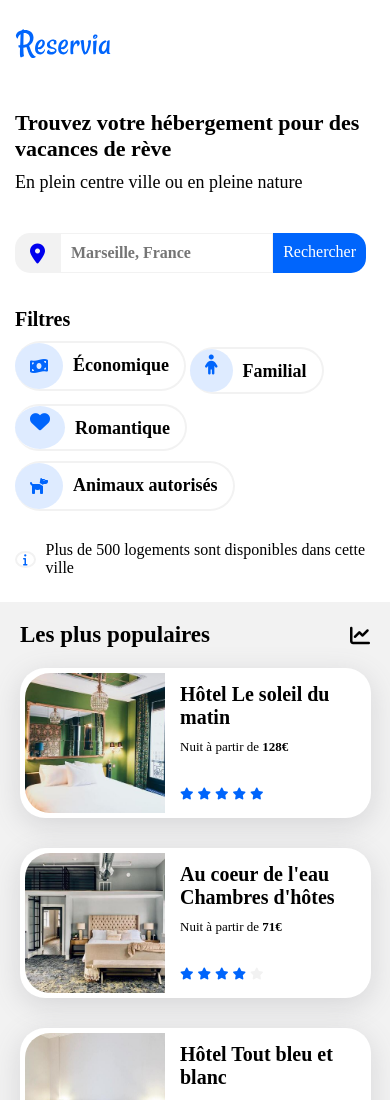
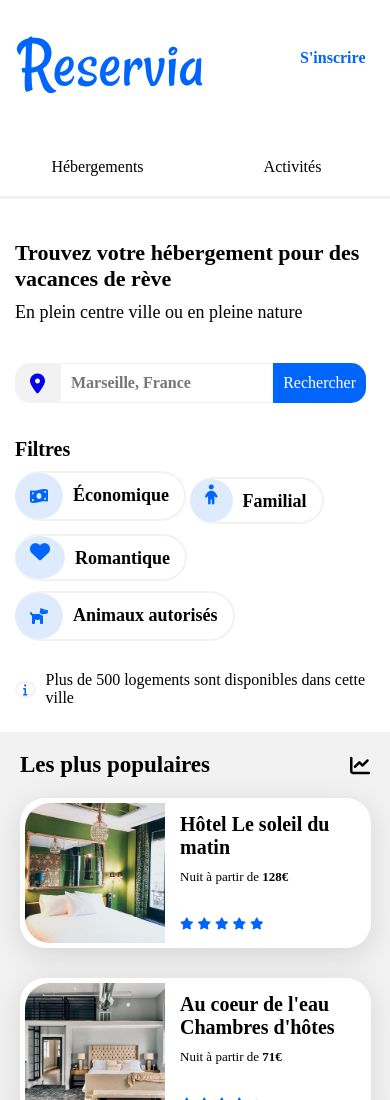
Before and after one commit to nartrix/DanieloDimitri_2_25032021, a plain HTML site: page index.html in a window 390 px wide. Shown: the top 1100 px of the page. Drawn offline with Linux system fonts and the light colour scheme; a web font is replaced by a local one.

Commit message:
feat:style: building navbar mobil

```diff
--- a/index.html
+++ b/index.html
@@ -16,16 +16,16 @@
                 <div class="logo">
                     <img src="images/logo/Reservia.svg">
                 </div>
+                <div class="signup-nav" >
+                    <a href="#">S'inscrire</a>
+                </div>
                 <div class="menu">
                     <ul class="items-menu">
                         <li class="item-menu">
-                            <a class="link-nav acitve" type="button" href="#">Hébergements</a>
+                            <a class="link-nav" href="#">Hébergements</a>
                         </li>
                         <li class="item-menu">
-                            <a class="link-nav" type="button" href="#">Activités</a>
-                        </li>
-                        <li class="item-menu">
-                            <a class="signup-nav" type="button" href="#">S'inscrire</a>
+                            <a class="link-nav" href="#">Activités</a>
                         </li>
                     </ul>
                 </div>
@@ -45,7 +45,7 @@
                         <i class="fas fa-map-marker-alt fa-lg"></i>
                     </a>
                     <input  class="text-location" type="text" placeholder="Marseille, France">
-                    <a class="btn-search" type="submit">Rechercher</a>
+                    <button class="btn-search" type="submit">Rechercher</button>
                 </div>
             </div>
 
@@ -58,19 +58,19 @@
                 <div class="items-filter">
                     <div class="item-filter">
                         <i class="fas fa-money-bill-wave fa-xm logo-filter"></i>
-                        <a class="filter-content" type="button" href="#">Économique</a>
+                        <a class="filter-content" href="#">Économique</a>
                     </div>
                     <div class="item-filter">
                         <i class="fas fa-child fa-lg logo-filter"></i>
-                        <a class="filter-content" type="button" href="#">Familial</a>
+                        <a class="filter-content"  href="#">Familial</a>
                     </div>
                     <div class="item-filter">
                         <i class="fas fa-heart fa-lg logo-filter"></i>
-                        <a class="filter-content" type="button" href="#">Romantique</a>
+                        <a class="filter-content"  href="#">Romantique</a>
                     </div>
                     <div class="item-filter">
                         <i class="fas fa-dog fa-xm logo-filter"></i>
-                        <a class="filter-content" type="button" href="#">Animaux autorisés</a>
+                        <a class="filter-content" href="#">Animaux autorisés</a>
                     </div>
                 </div>
             </div>
--- a/style.css
+++ b/style.css
@@ -27,61 +27,81 @@
     margin-right: auto;
     margin-left: auto;
     display: flex;
-    align-items: flex-end;
+    flex-direction: row;
     height: 70px;
+}
+
+.header-container :nth-child(1) {
+    order: 1;
+}
+
+.header-container :nth-child(2) {
+    order: 3;
+}
+
+.header-container :nth-child(3) {
+    order: 2;
+}
+
+.logo {
+    display: flex;
+    float: right;
+    margin-top: 30px;
 }
 
 .menu {
     display: flex;
+    justify-content: flex-end;
     width: 100%;
 }
 
 .items-menu {
-    display: flex;
-    width: 100%;
+    width: 90%;
+    display: inline-flex;
     justify-content: flex-end;
     list-style: none;
+    align-items: center;
+    text-align: center;
 }
 
 .item-menu {
-    padding-bottom: 10px;
+    padding-top: 49px;
 }
 
-.link-nav {
-    color: black;
+.item-menu a {
+    padding-top: 48px;
+    padding-right: 10px;
+    padding-left: 10px;
     text-decoration: none;
-    margin-right: 20px;
-    padding: 39px 20px 40px 20px;
-
+    color: #000000;
 }
 
-.link-nav .active {
+.item-menu a:hover {
     color: #0065FC;
     border-top: 2px #0065FC solid;
 }
 
-.link-nav:hover {
-    color: #0065FC;
-    border-top: 2px #0065FC solid;
-}
-
-.link-nav:focus {
+.item-menu a:focus {
     color: #0065FC;
     border-top: 2px #0065FC solid;
 }
 
 .signup-nav {
+    display: flex;
+}
+
+.signup-nav a {
     color: #0065FC;
     text-decoration: none;
     font-weight: 900;
-    padding: 39px 20px 40px 20px;
+    padding: 49px 20px 40px 20px;
 }
 
-.signup-nav:hover {
+.signup-nav :hover {
     border-top: 2px #0065FC solid;
 }
 
-.signup-nav:focus {
+.signup-nav :focus {
     border-top: 2px #0065FC solid;
 }
 
@@ -517,15 +537,66 @@ footer {
 
     /* HEADER */
     .header-container {
-        padding-left: 15px;
+        display: flex;
+        flex-wrap: wrap;
+        height: 200px;
+        padding: 0;
+    }
+
+    .header-container :nth-child(2) {
+        order: 2;
+    }
+
+    .logo {
+        width: 50%;
+        margin-top: 20px;
+        margin-left: 15px;
+    }
+
+    .signup-nav {
+        margin-left: 80px;
+        display: flex;
+        justify-content: flex-end;
+    }
+
+    .signup-nav a {
+        padding-top: 49px;
+        padding-left: 10px;
+        padding-right: 10px;
     }
 
     .menu {
-        display: none;
+        width: 100%;
     }
-    /* .items-menu {
-        display: flex;
-    } */
+
+    .items-menu {
+        padding: 0;
+        margin: 0;
+        align-items: center;
+        width: 100%;
+    }
+
+    .item-menu {
+        width: 50%;
+        border-bottom: 3px #F2F2F2 solid;
+        padding-bottom: 20px;
+        margin: 0;
+        text-align: center;
+    }
+
+    .item-menu:hover {
+        color: #0065FC;
+        border-bottom: 3px #0065FC solid ;
+    }
+
+    .item-menu a:hover {
+        border: none;
+    }
+
+    .item-filter {
+        margin: 0;
+        padding: 0;
+    }
 
     .main {
         padding: 0;
```
